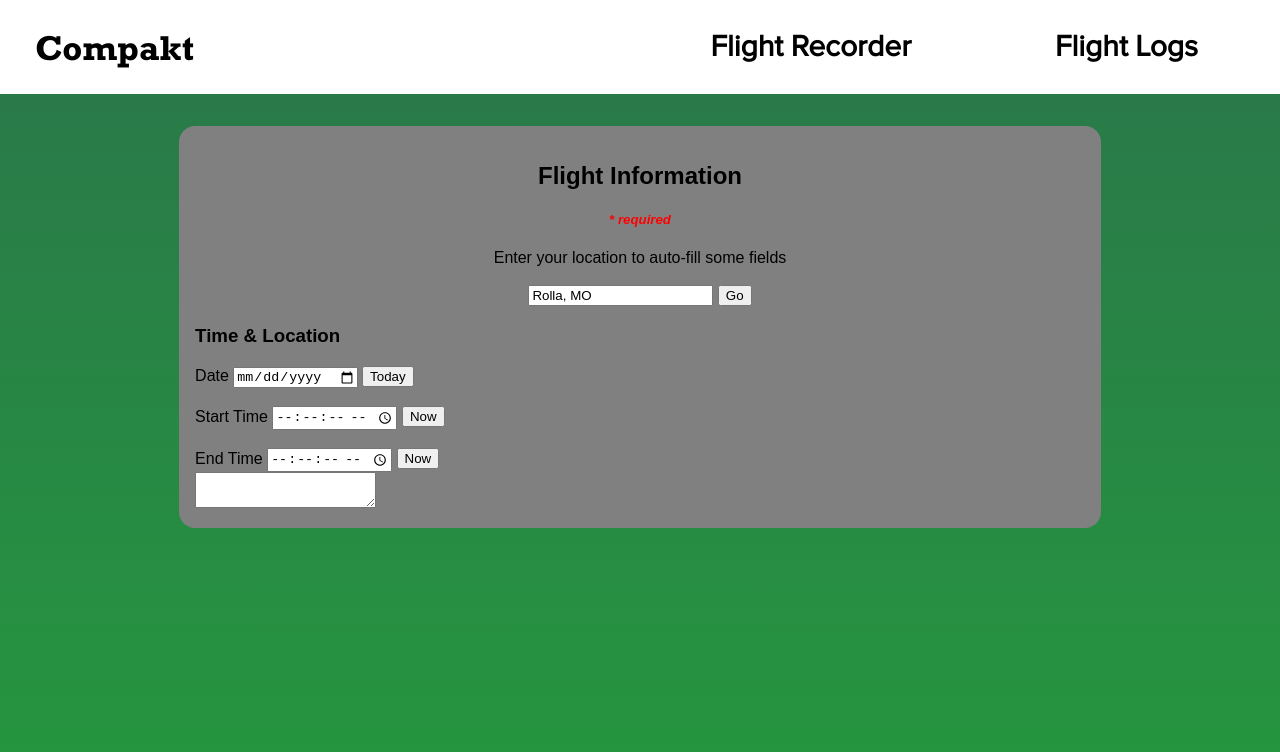
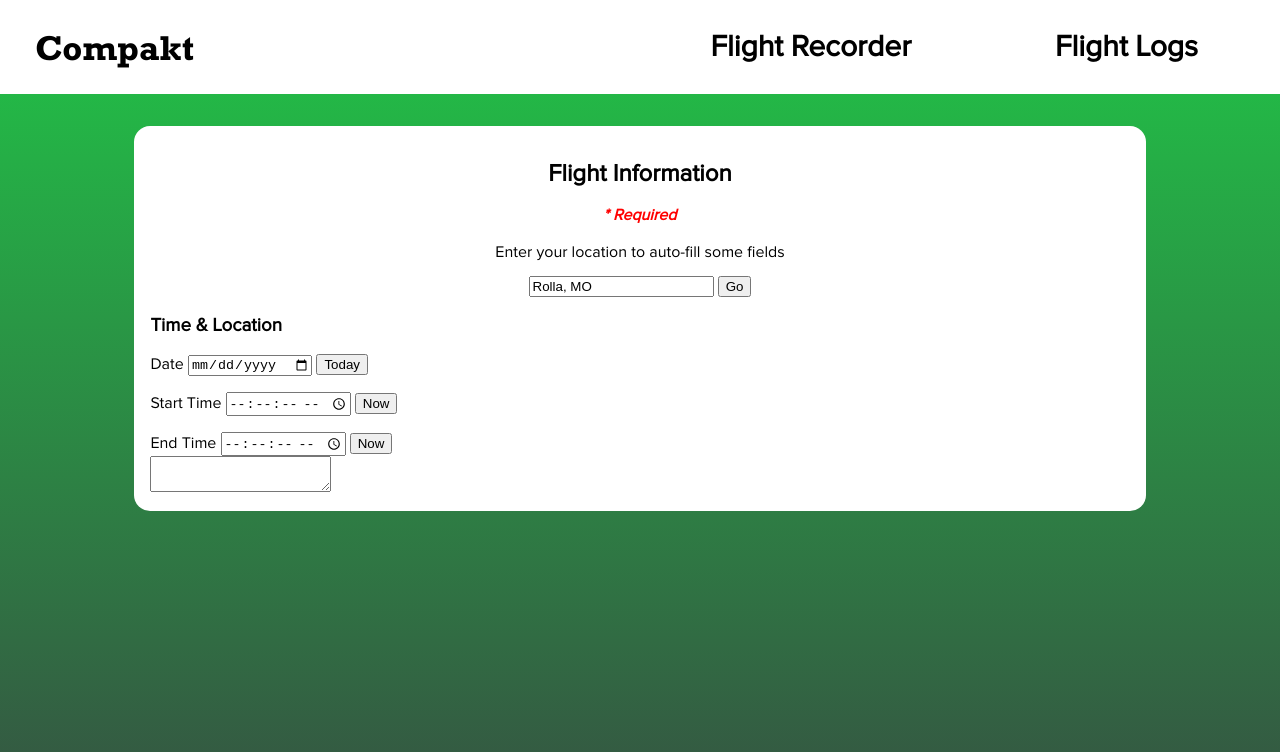
Before and after one commit to MissouriMRR/compakt, a SvelteKit app: page /record in a window 1280 px wide. Shown: the top 752 px of the page. Built offline with nearby package versions, Linux system fonts and the light colour scheme.

Commit message:
Updated Page Styles

```diff
--- a/src/app.html
+++ b/src/app.html
@@ -7,7 +7,7 @@
 		<style>
 			body {
 				font-family: Arial, Helvetica, sans-serif;
-				background: linear-gradient(#2a764a, #25973f);
+				background: linear-gradient(#21c447, #355542);
 				background-attachment: fixed;
 				margin: 0;
 			}
--- a/src/routes/record/+page.svelte
+++ b/src/routes/record/+page.svelte
@@ -34,7 +34,7 @@
 
 <div id="flightform">
 	<h2 style="text-align: center">Flight Information</h2>
-	<h5 style="text-align: center; color: red; font-style: italic;">* required</h5>
+	<h4 style="text-align: center; color: red; font-style: italic;">* Required</h4>
 	<form id="weatherautofill" style="text-align: center" on:submit={loadwx}>
 		<label for="location">Enter your location to auto-fill some fields</label><br /><br />
 		<input id="location" type="text" value={location} />
@@ -78,9 +78,10 @@
 <style>
 	#flightform {
 		max-width: 100ch;
-		background-color: grey;
+		background-color: rgb(255, 255, 255);
 		padding: 1em;
 		border-radius: 1em;
 		margin: auto;
+		font-family: Proxima;
 	}
 </style>
```
Also changed, not shown: static/favicon.png.
